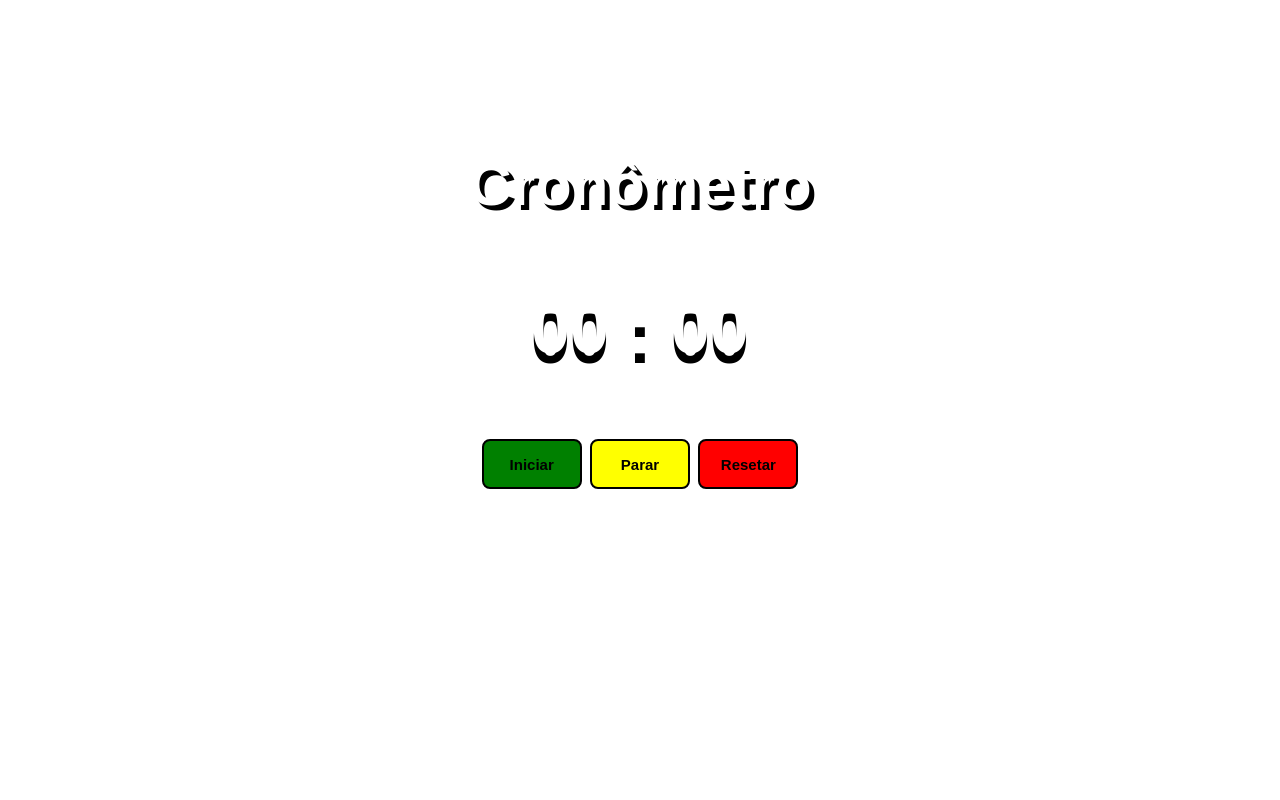
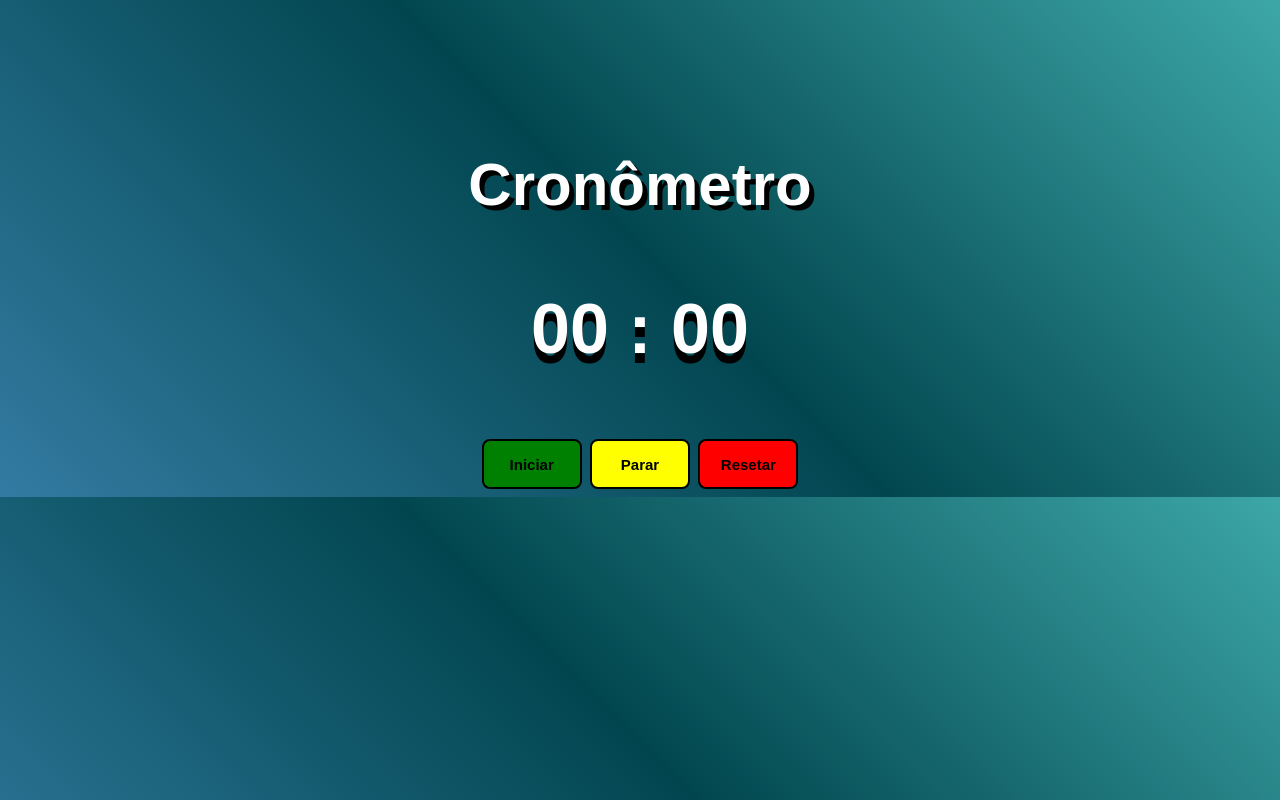
Before and after one commit to LucyRezende/cronometro, a plain HTML site: page index.html in a window 1280 px wide. Drawn offline with Linux system fonts and the light colour scheme.

Commit message:
Retirando -color da propriedade background

```diff
--- a/style.css
+++ b/style.css
@@ -1,5 +1,5 @@
 body {
-    background-color: linear-gradient(45deg, #337ba2, #01464f, #3da7a7);
+    background: linear-gradient(45deg, #337ba2, #01464f, #3da7a7);
     text-align: center;
     margin-top: 150px;
     font-size: 30px;
```
